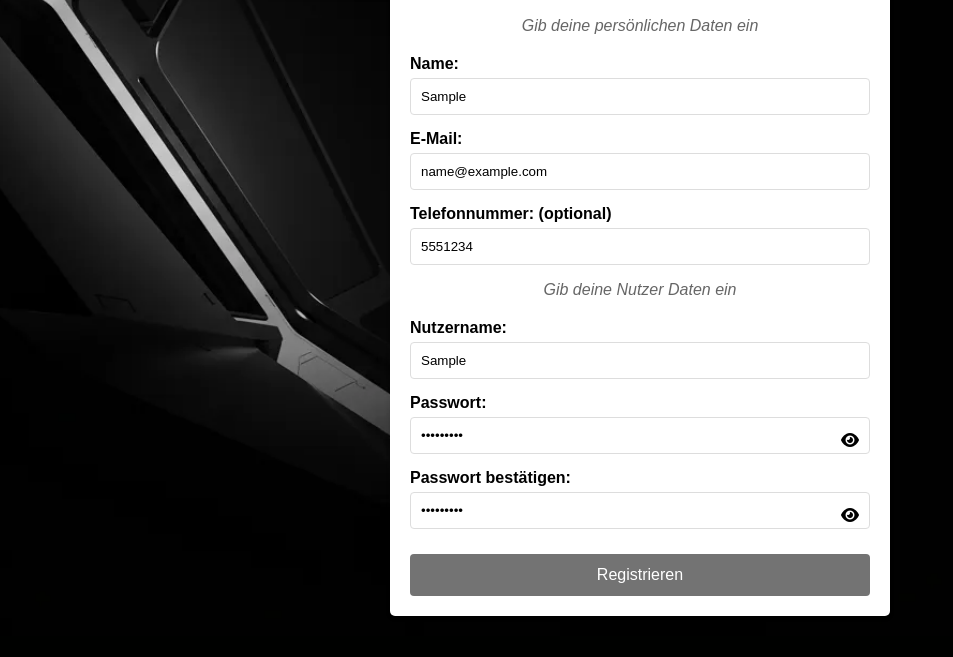
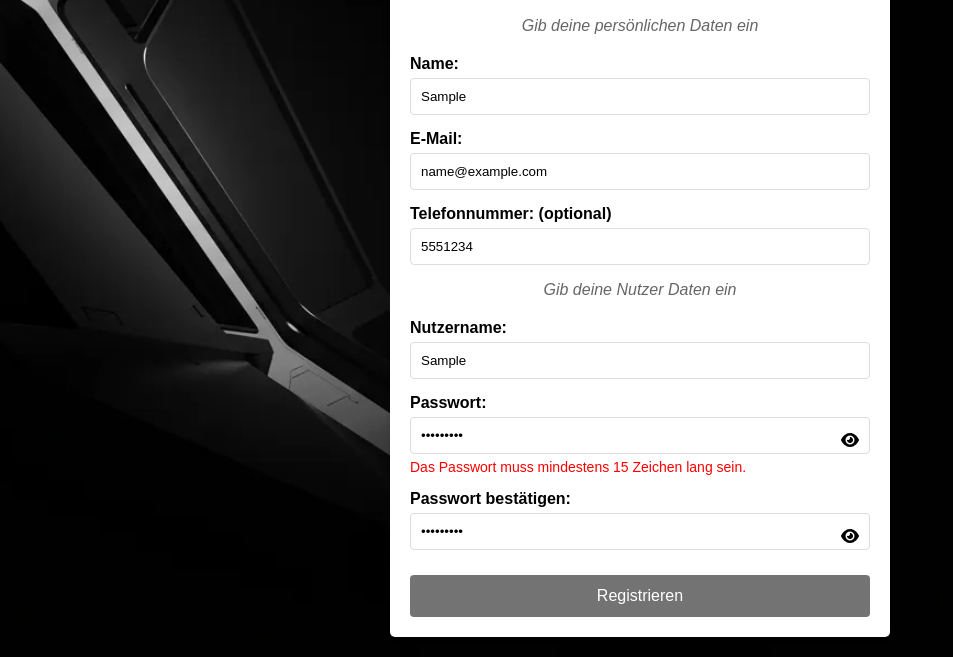
Before and after one commit to Hertucktor/unitycode-gatekeeper, a plain HTML site: page register.html in a window 1280 px wide. Both pictures are taken after typing "Sample", "name@example.com", "5551234", "Sample", "Sample123", "Sample123" into the empty fields and a click on the button "Registrieren". Shown: the part 187-844 px from the top of the page, without its empty margins (0-953 px from the left). Before the commit the page ends 823 px from the top, so only its background shows below. Drawn offline with Linux system fonts and the light colour scheme; no server answers.

Commit message:
add password confirmation

```diff
--- a/js/register.js
+++ b/js/register.js
@@ -2,11 +2,12 @@ function registerData(event) {
     event.preventDefault();
 
     const formData = {
-        name:       document.getElementById('name').value.trim(),
-        email:       document.getElementById('email').value.trim(),
-        telefon:    document.getElementById('telefon').value.trim(),
-        username:    document.getElementById('username').value.trim(),
-        password:    document.getElementById('password').value.trim(),
+        name:               document.getElementById('name').value.trim(),
+        email:              document.getElementById('email').value.trim(),
+        telefon:            document.getElementById('telefon').value.trim(),
+        username:           document.getElementById('username').value.trim(),
+        password:           document.getElementById('password').value.trim(),
+        confirmPassword:    document.getElementById('register-confirm-password').value.trim(),
     };
 
     // validate
@@ -70,6 +71,19 @@ function validateForm(data) {
         isValid = false;
     }
 
+    // validate password
+    if (!data.password || data.password.length < 15) {
+        document.getElementById('password-error').textContent = 'Das Passwort muss mindestens 15 Zeichen lang sein.';
+        isValid = false;
+    }
+
+    // validate password confirmation
+    if (data.confirmPassword !== data.password) {
+        document.getElementById('register-confirm-password-error').textContent = 'Die Passwörter stimmen nicht überein.';
+        isValid = false;
+    }
+
+
     return isValid
 }
 
--- a/register.html
+++ b/register.html
@@ -60,7 +60,7 @@
                     <span id="toggleConfirmPassword" style="position: absolute; right: 10px; top: 38px; cursor: pointer;">
                         <i class="fa-solid fa-eye" aria-hidden="true"></i>
                     </span>
-                    <div id="password-error" class="error-message"></div>
+                    <div id="register-confirm-password-error" class="error-message"></div>
                 </div>
 
                 <div class="button-group">
```
